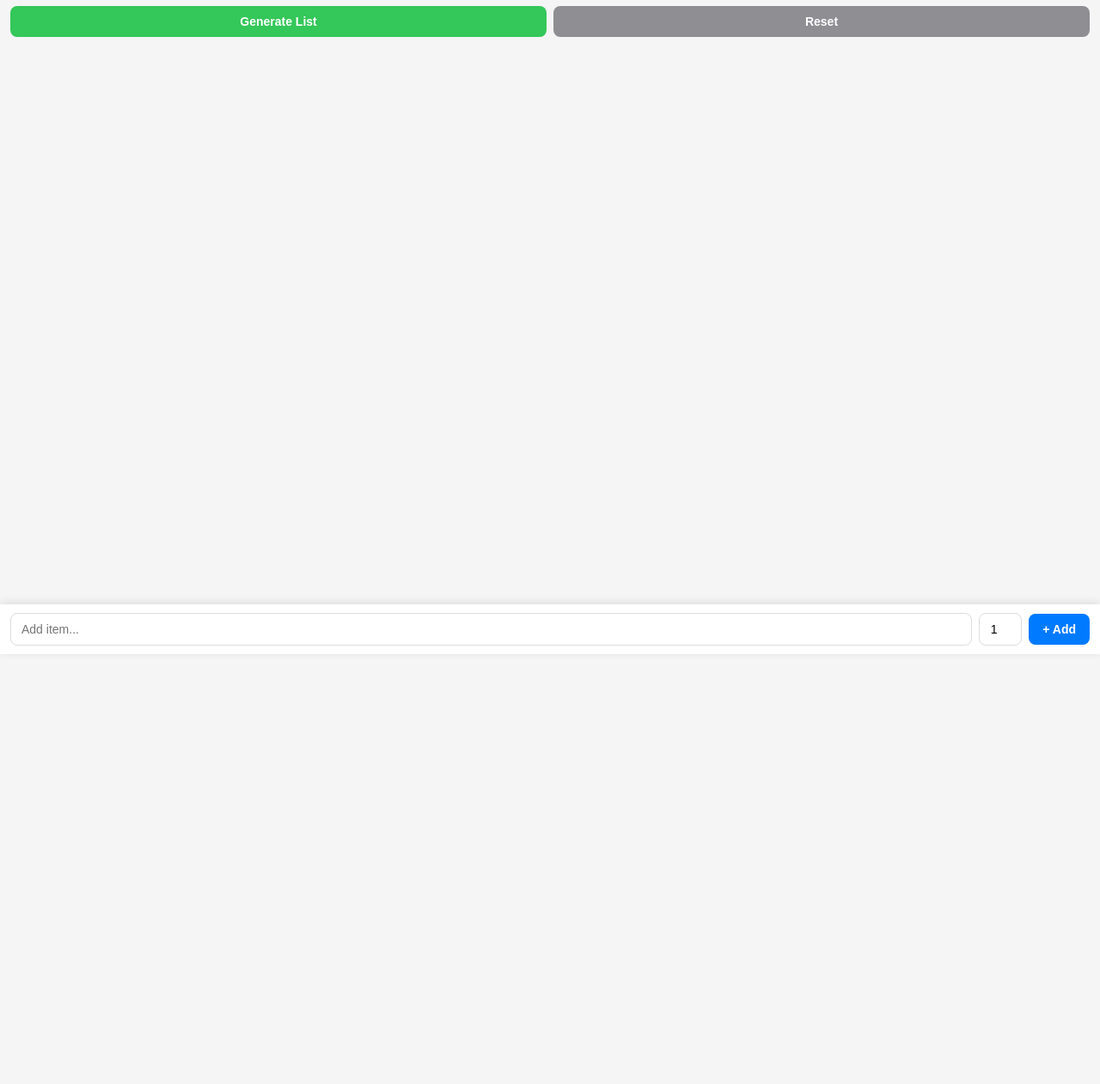
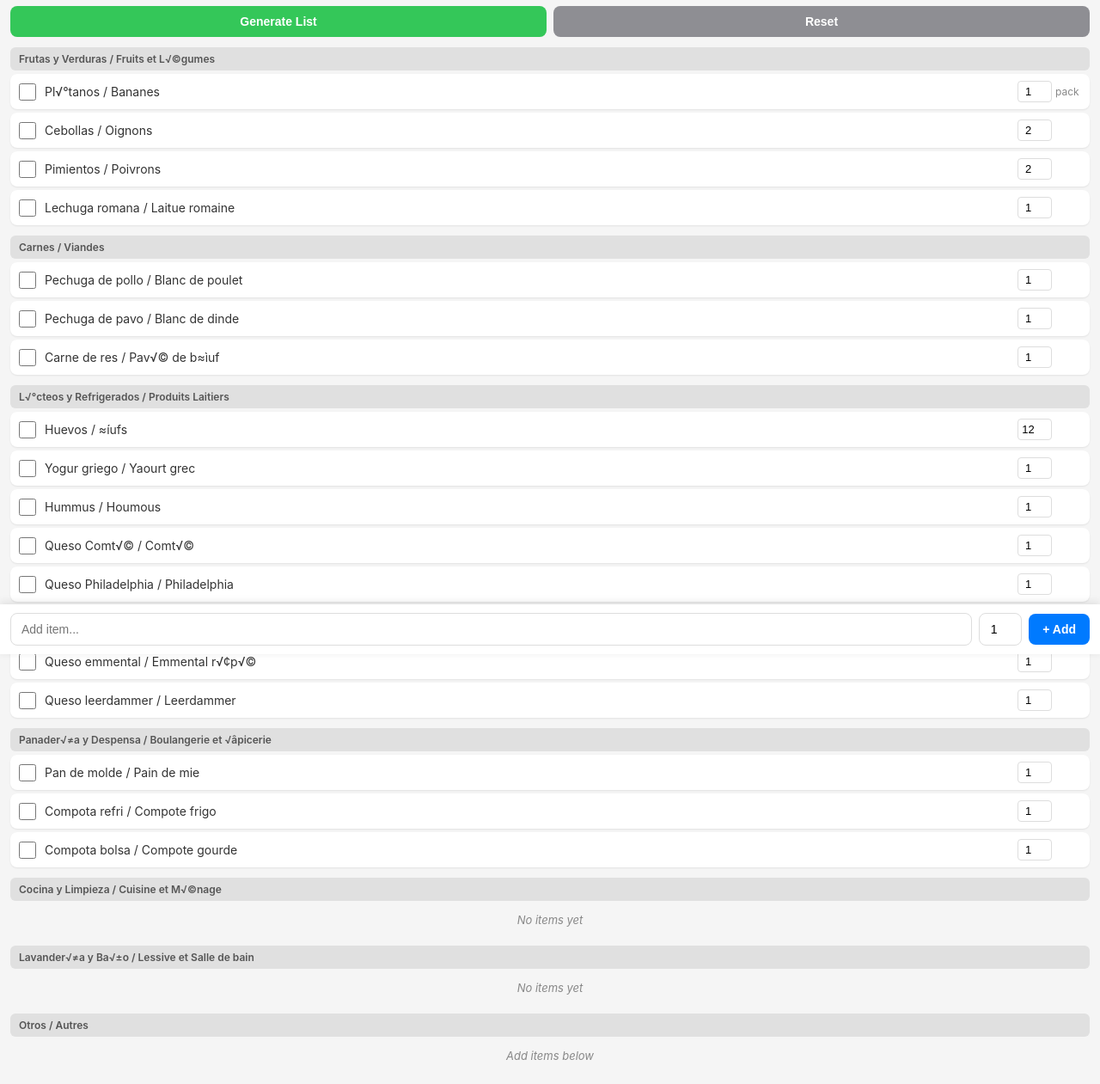
Before and after one commit to 9gcorrales/shopping-list, a plain HTML site: page index.html in a window 1280 px wide. Shown: the part 39-1300 px from the top of the page at 86% size. Before the commit the page ends 800 px from the top, so only its background shows below. Drawn offline with Linux system fonts and the light colour scheme.

Commit message:
Fix syntax

```diff
--- a/index.html
+++ b/index.html
@@ -290,9 +290,9 @@
         const shoppingData = [
             {
                 categoryEs: "Frutas y Verduras",
-                categoryFr: "Fruits et Legumes",
+                categoryFr: "Fruits et L√©gumes",
                 items: [
-                    { es: "Platanos", fr: "Bananes", qty: 1, unit: "pack" },
+                    { es: "Pl√°tanos", fr: "Bananes", qty: 1, unit: "pack" },
                     { es: "Cebollas", fr: "Oignons", qty: 2, unit: "" },
                     { es: "Pimientos", fr: "Poivrons", qty: 2, unit: "" },
                     { es: "Lechuga romana", fr: "Laitue romaine", qty: 1, unit: "" }
@@ -304,31 +304,41 @@
                 items: [
                     { es: "Pechuga de pollo", fr: "Blanc de poulet", qty: 1, unit: "" },
                     { es: "Pechuga de pavo", fr: "Blanc de dinde", qty: 1, unit: "" },
-                    { es: "Carne de res", fr: "Pavé de boeuf", qty: 1, unit: "" }
+                    { es: "Carne de res", fr: "Pav√© de b≈ìuf", qty: 1, unit: "" }
                 ]
             },
             {
-                categoryEs: "Lacteos y Refrigerados",
+                categoryEs: "L√°cteos y Refrigerados",
                 categoryFr: "Produits Laitiers",
                 items: [
                     { es: "Huevos", fr: "≈íufs", qty: 12, unit: "" },
                     { es: "Yogur griego", fr: "Yaourt grec", qty: 1, unit: "" },
                     { es: "Hummus", fr: "Houmous", qty: 1, unit: "" },
-                    { es: "Queso Comté", fr: "Comté", qty: 1, unit: "" },
+                    { es: "Queso Comt√©", fr: "Comt√©", qty: 1, unit: "" },
                     { es: "Queso Philadelphia", fr: "Philadelphia", qty: 1, unit: "" },
-                    { es: "Queso parmesano", fr: "Parmesan", qty: 1, unit: "" }
-                    { es: "Queso emmental", fr: "Emmental rapé", qty: 1, unit: "" }
-                    { es: "Queso leerdammer", fr: "leerdamer", qty: 1, unit: "" }
+                    { es: "Queso parmesano", fr: "Parmesan", qty: 1, unit: "" },
+                    { es: "Queso emmental", fr: "Emmental r√¢p√©", qty: 1, unit: "" },
+                    { es: "Queso leerdammer", fr: "Leerdammer", qty: 1, unit: "" }
                 ]
             },
             {
-                categoryEs: "Panaderia y Despensa",
-                categoryFr: "Boulangerie et épicerie",
+                categoryEs: "Panader√≠a y Despensa",
+                categoryFr: "Boulangerie et √âpicerie",
                 items: [
                     { es: "Pan de molde", fr: "Pain de mie", qty: 1, unit: "" },
-                    { es: "Compota refri", fr: "Compote frigo", qty: 1, unit: "" }
+                    { es: "Compota refri", fr: "Compote frigo", qty: 1, unit: "" },
                     { es: "Compota bolsa", fr: "Compote gourde", qty: 1, unit: "" }
                 ]
+            },
+            {
+                categoryEs: "Cocina y Limpieza",
+                categoryFr: "Cuisine et M√©nage",
+                items: []
+            },
+            {
+                categoryEs: "Lavander√≠a y Ba√±o",
+                categoryFr: "Lessive et Salle de bain",
+                items: []
             },
             {
                 categoryEs: "Otros",
```
